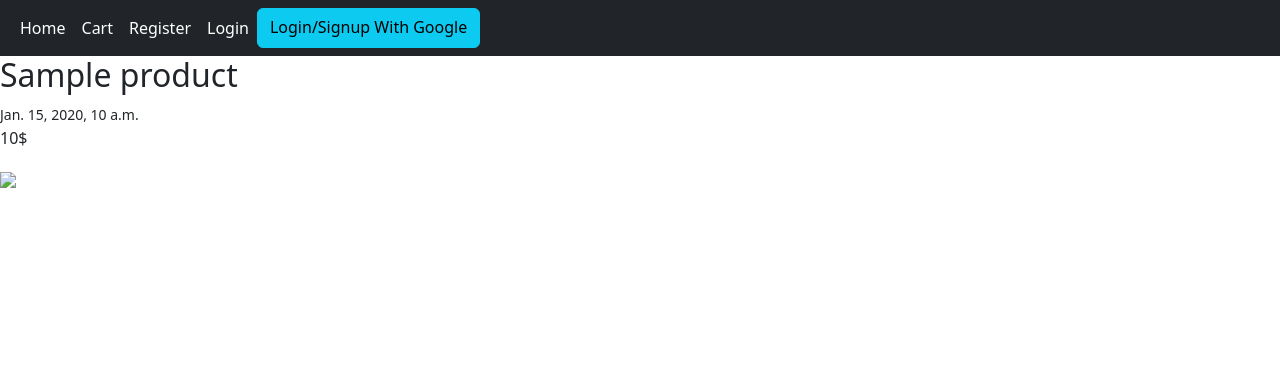
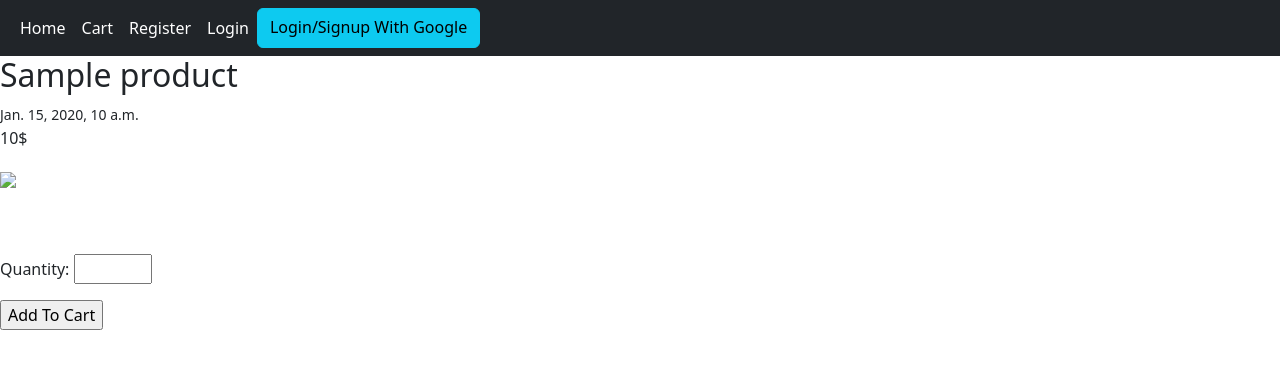
Before and after one commit to AfshinTrg/DjangoShop, a Django app: a page that uses DjangoShop/home/templates/home/detail.html in a window 1280 px wide. Shown: the top 369 px of the page. Run offline with Django 4.2, Linux system fonts and the light colour scheme; tables that the repository leaves empty hold one stand-in row (values such as "Sample post"); some libraries are stand-ins or nearby versions.

Commit message:
Add product in cart feature

```diff
--- /dev/null
+++ b/DjangoShop/home/forms.py
@@ -0,0 +1,5 @@
+from django import forms
+
+
+class AddToCartForm(forms.Form):
+    quantity = forms.IntegerField(min_value=1, max_value=9)
--- a/DjangoShop/home/templates/home/detail.html
+++ b/DjangoShop/home/templates/home/detail.html
@@ -6,5 +6,9 @@
     <p>{{ product.price }}$</p>
     <img src="https://via.placeholder.com/300" class="card-img-top" >
     <p>{{ product.description }}</p><br/><br/>
-
+    <form action="{% url 'orders:add_cart' product.id %}" method="post">
+        {% csrf_token %}
+        {{ form.as_p }}
+        <input type="submit" value="Add To Cart">
+    </form>
 {% endblock %}
--- a/DjangoShop/home/views.py
+++ b/DjangoShop/home/views.py
@@ -1,6 +1,7 @@
 from django.shortcuts import render, get_object_or_404
 from django.views import View
 from .models import Category, Product
+from .forms import AddToCartForm
 
 
 class HomeView(View):
@@ -17,7 +18,8 @@ class HomeView(View):
 
 class ProductDetailView(View):
     template_name = 'home/detail.html'
+    form_class = AddToCartForm
 
     def get(self, request, product_slug):
         product = get_object_or_404(Product, slug=product_slug)
-        return render(request, self.template_name, {'product': product})
+        return render(request, self.template_name, {'product': product, 'form': self.form_class})
--- a/DjangoShop/orders/cart.py
+++ b/DjangoShop/orders/cart.py
@@ -1,3 +1,5 @@
+from home.models import Product
+
 CART_SESSION_ID = 'cart'
 
 
@@ -8,3 +10,13 @@ class Cart:
         if not cart:
             cart = self.session[CART_SESSION_ID] = {}
         self.cart = cart
+
+    def add(self, product, quantity):
+        product_id = str(product.id)
+        if product_id not in self.cart:
+            self.cart[product_id] = {'quantity': 0, 'price': str(product.price)}
+        self.cart[product_id]['quantity'] += quantity
+        self.save()
+
+    def save(self):
+        self.session.modified = True
--- a/DjangoShop/orders/urls.py
+++ b/DjangoShop/orders/urls.py
@@ -5,5 +5,6 @@ app_name = 'orders'
 
 urlpatterns = [
     path('cart/', views.CartView.as_view(), name='cart'),
+    path('cart/add/<int:product_id>', views.AddToCartView.as_view(), name='add_cart'),
 
 ]
```
Also changed, not shown: DjangoShop/orders/views.py (+14 -1 lines).
